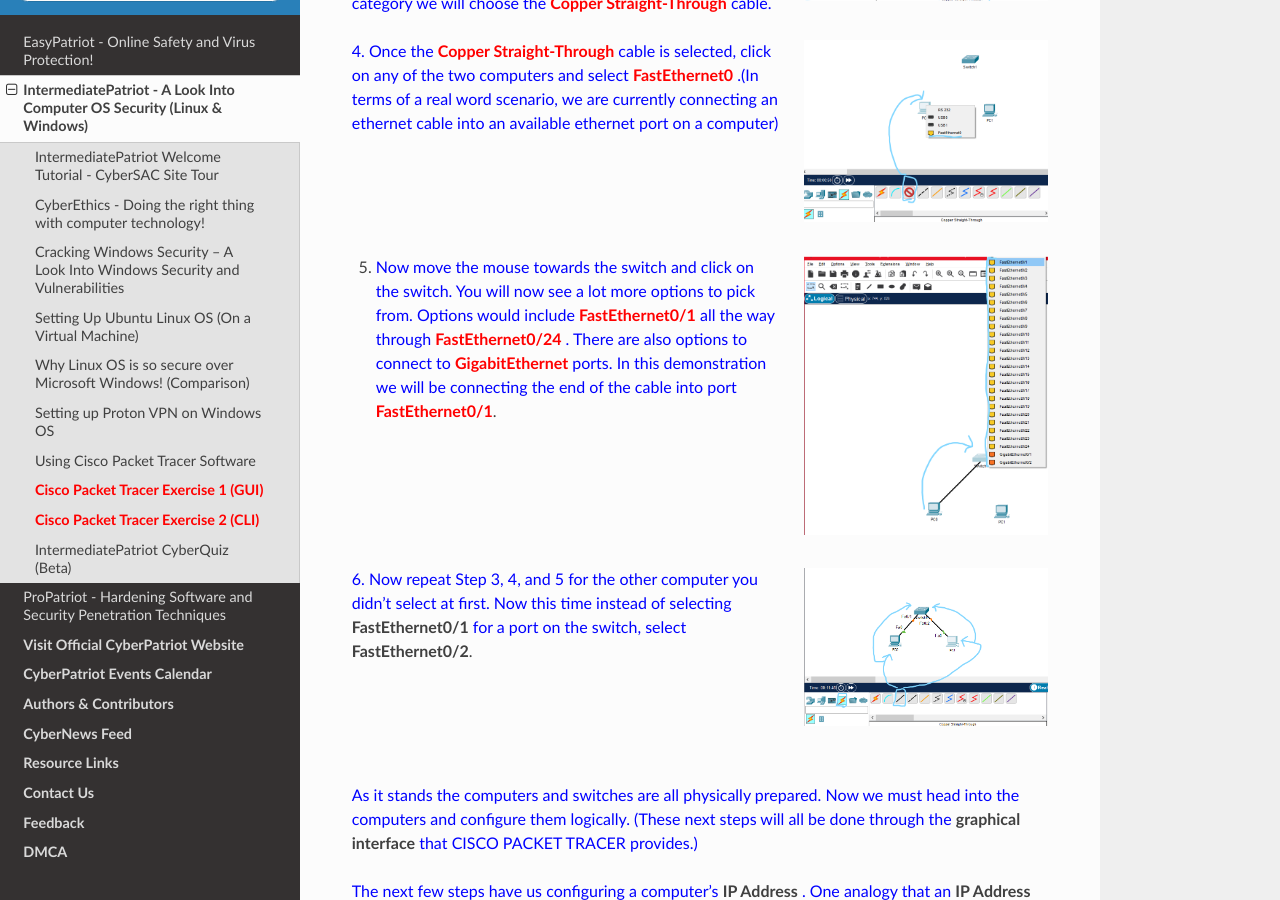
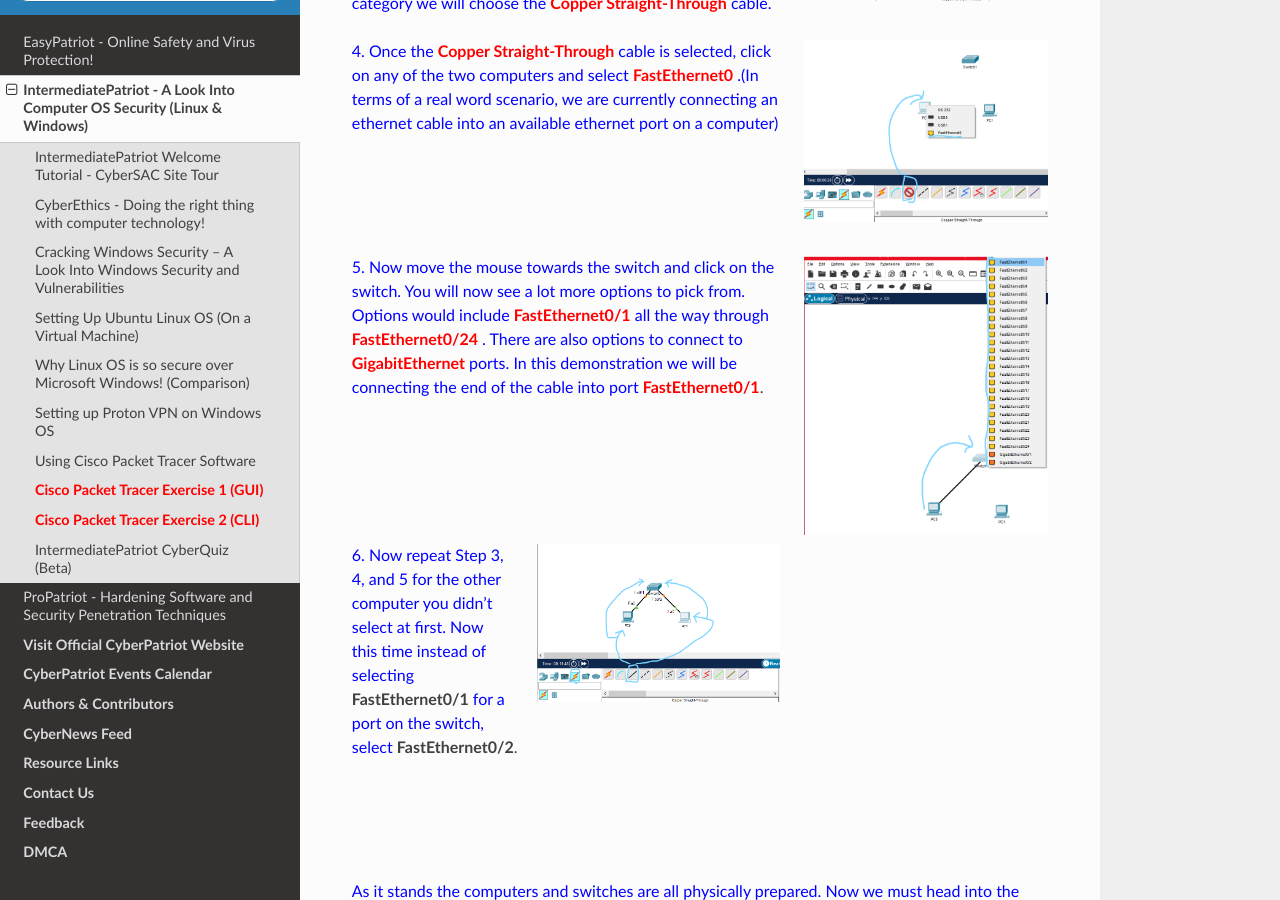
Before and after one commit to natt96z/cybersac, a Sphinx documentation site: the page built from docs/source/MediumCybersac.rst, in a window 1280 px wide and 900 px high, scrolled down 19244 px. Built offline with Sphinx 7.4.7 and the Read the Docs theme 2.0.0, drawn with Linux system fonts in a browser that asks for light colours; a script that is not in the unit is left out.

Commit message:
Update MediumCybersac.rst

```diff
--- a/docs/source/MediumCybersac.rst
+++ b/docs/source/MediumCybersac.rst
@@ -384,7 +384,7 @@
    :width: 35%
    :align: right
 
-5. :blue:`Now move the mouse towards the switch and click on the switch. You will now see a lot more options to pick from. Options would include` :red:`FastEthernet0/1` :blue:`all the way through` :red:`FastEthernet0/24` :blue:`. There are also options to connect to` :red:`GigabitEthernet` :blue:`ports. In this demonstration we will be connecting the end of the cable into port` :red:`FastEthernet0/1`.
+:blue:`5. Now move the mouse towards the switch and click on the switch. You will now see a lot more options to pick from. Options would include` :red:`FastEthernet0/1` :blue:`all the way through` :red:`FastEthernet0/24` :blue:`. There are also options to connect to` :red:`GigabitEthernet` :blue:`ports. In this demonstration we will be connecting the end of the cable into port` :red:`FastEthernet0/1`.
 
 |
 |
```
